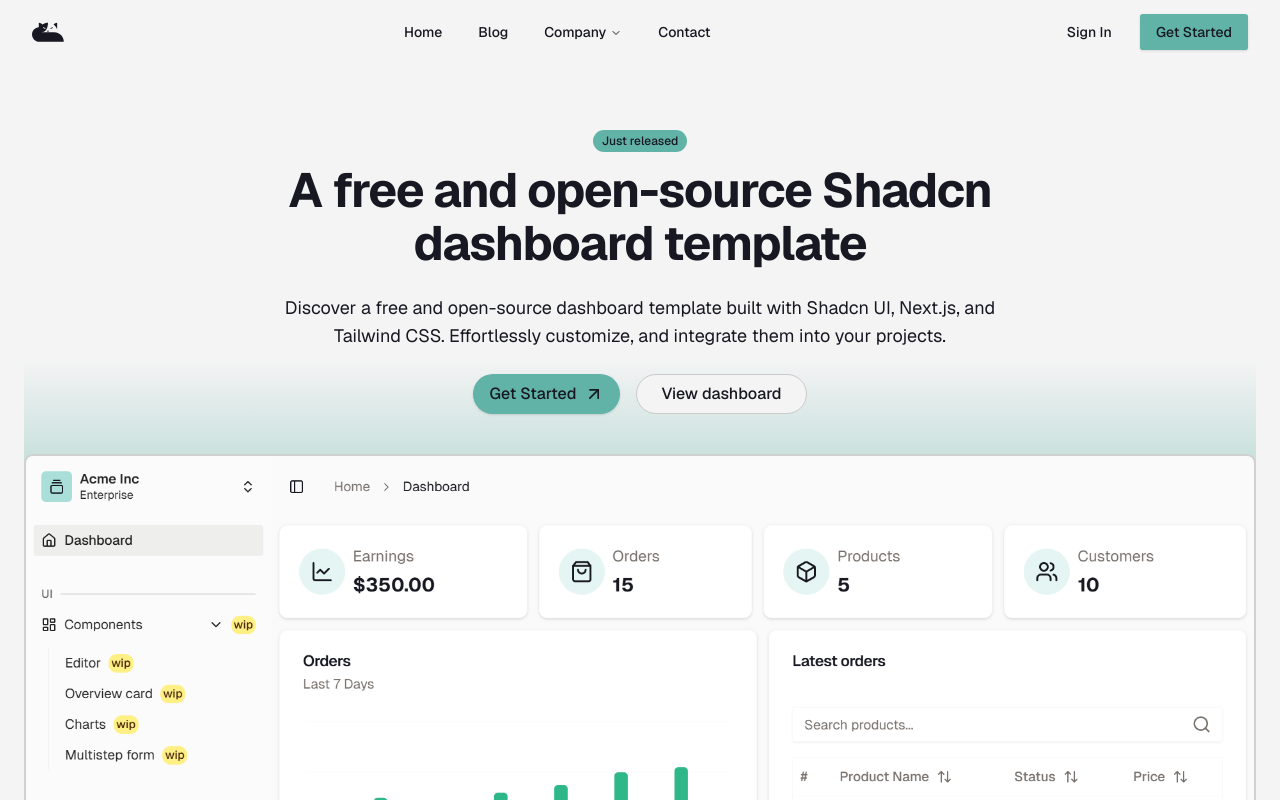
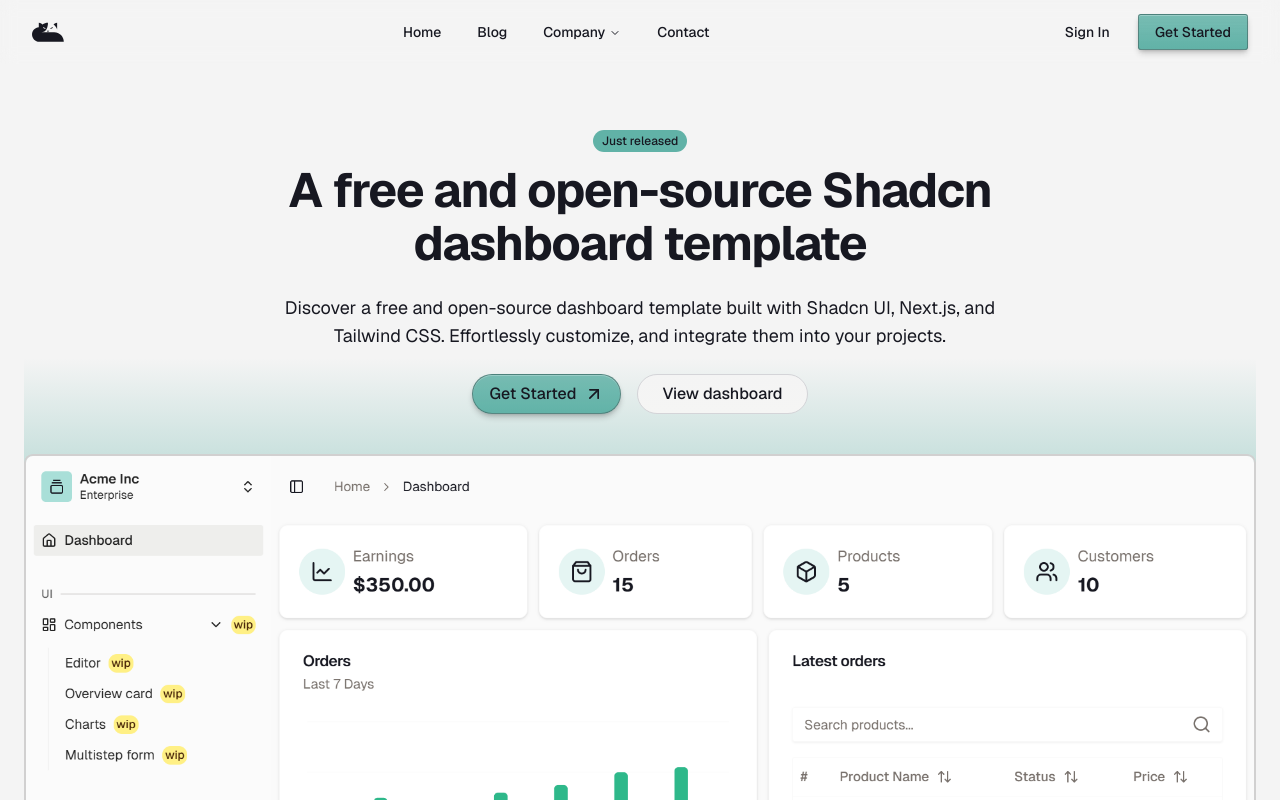
Before and after one commit to rifkiahmadfahrezi/nyanboard, a Next.js app: page / in a window 1280 px wide. Shown: the top 800 px of the page. Built offline with nearby package versions, Linux system fonts and the light colour scheme.

Commit message:
style: change button variants styles

```diff
--- a/src/components/ui/button.tsx
+++ b/src/components/ui/button.tsx
@@ -10,11 +10,11 @@ const buttonVariants = cva(
     variants: {
       variant: {
         default:
-          "bg-primary text-primary-foreground shadow-sm hover:bg-primary/90",
+          "from-primary/85 to-primary text-primary-foreground inset-shadow-2xs inset-shadow-white/25 bg-linear-to-b dark:from-primary/75 dark:bg-linear-to-t border border-zinc-800/35 shadow-md shadow-zinc-950/20 ring-0 transition-[filter] duration-200 hover:brightness-110 active:brightness-95 dark:border-0 dark:border-zinc-950/50",
         destructive:
           "bg-destructive text-destructive-foreground shadow-xs hover:bg-destructive/90",
         outline:
-          "border border-input bg-background shadow-xs hover:bg-accent hover:text-accent-foreground",
+          "shadow-xs bg-linear-to-t hover:to-muted to-background from-muted dark:from-muted/50 dark:border-border border border-zinc-300 shadow-zinc-950/10 duration-200",
         secondary:
           "bg-secondary text-secondary-foreground shadow-xs hover:bg-secondary/80",
         ghost: "hover:bg-accent hover:text-accent-foreground",
```
